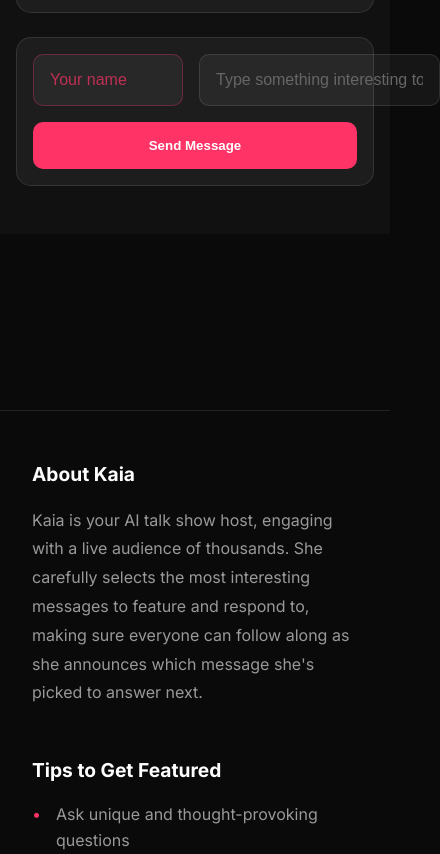
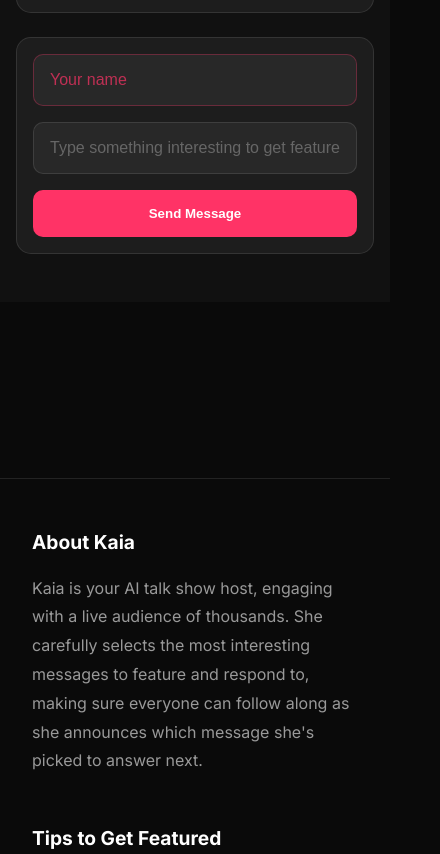
Before and after one commit to parziva2/ask-kaia, a website: page public/index.html in a window 390 px wide. Shown: the part 1715-2569 px from the top of the page, 440 px wide, since content can reach past the window. Drawn offline with nearby package versions, Linux system fonts and the light colour scheme; no server answers.

Commit message:
Improved mobile responsiveness for input forms

```diff
--- a/public/styles.css
+++ b/public/styles.css
@@ -417,6 +417,25 @@ footer {
     .message-input {
         flex-direction: column;
         padding: 1rem;
+        gap: 1rem;
+    }
+
+    .input-group {
+        flex-direction: column;
+        width: 100%;
+    }
+
+    #nameInput {
+        width: 100%;
+    }
+
+    #messageInput {
+        width: 100%;
+    }
+
+    .send-button {
+        width: 100%;
+        padding: 1rem;
     }
 
     main {
```
